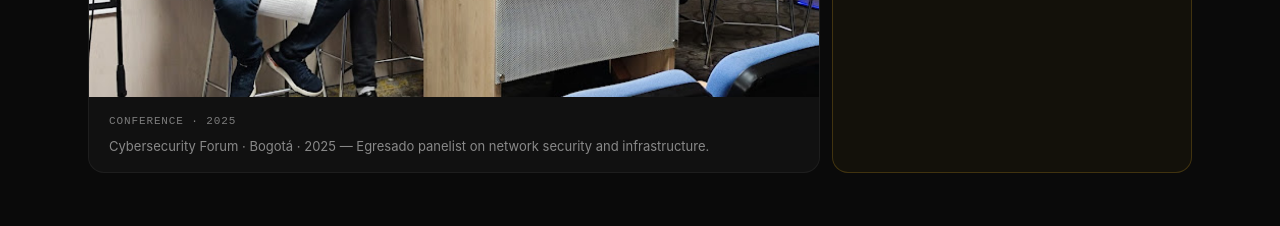
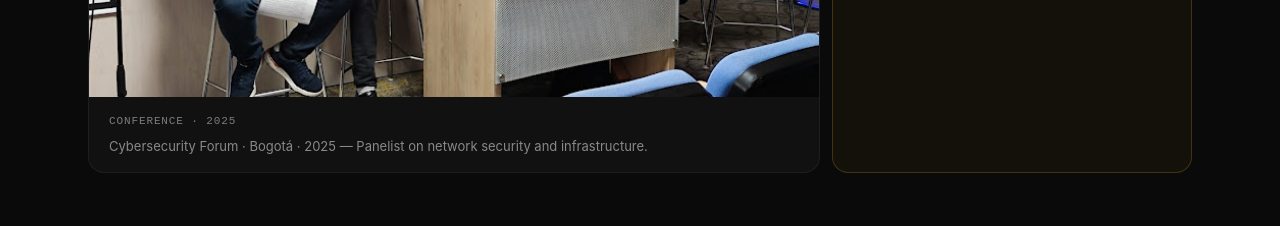
Before and after one commit to lualducor/lucholabs-site, a React (Vite) app: page / in a window 1280 px wide. Shown: the part 980-1206 px from the top of the page. Built offline with nearby package versions, Linux system fonts and the light colour scheme.

Commit message:
fix: correct CV path casing, remove egresado from speaking topic

```diff
--- a/src/data/resume.ts
+++ b/src/data/resume.ts
@@ -2,7 +2,7 @@ export const identity = {
   name: 'Luis Alberto Duarte Cortés',
   title: 'I build AI-powered systems and automation infrastructure',
   subtitle: 'Bogotá · Remote · C1 English',
-  cvUrl: '/CV/lucholabs.pdf',
+  cvUrl: '/cv/Lucholabs.pdf',
   photo: '/photo.jpg',
 }
 
@@ -63,7 +63,7 @@ export const speaking: Talk[] = [
     event: 'Cybersecurity Forum',
     location: 'Bogotá',
     date: '2025',
-    topic: 'Egresado panelist on network security and infrastructure.',
+    topic: 'Panelist on network security and infrastructure.',
     photo: '/speaking.jpg',
   },
   {
```
